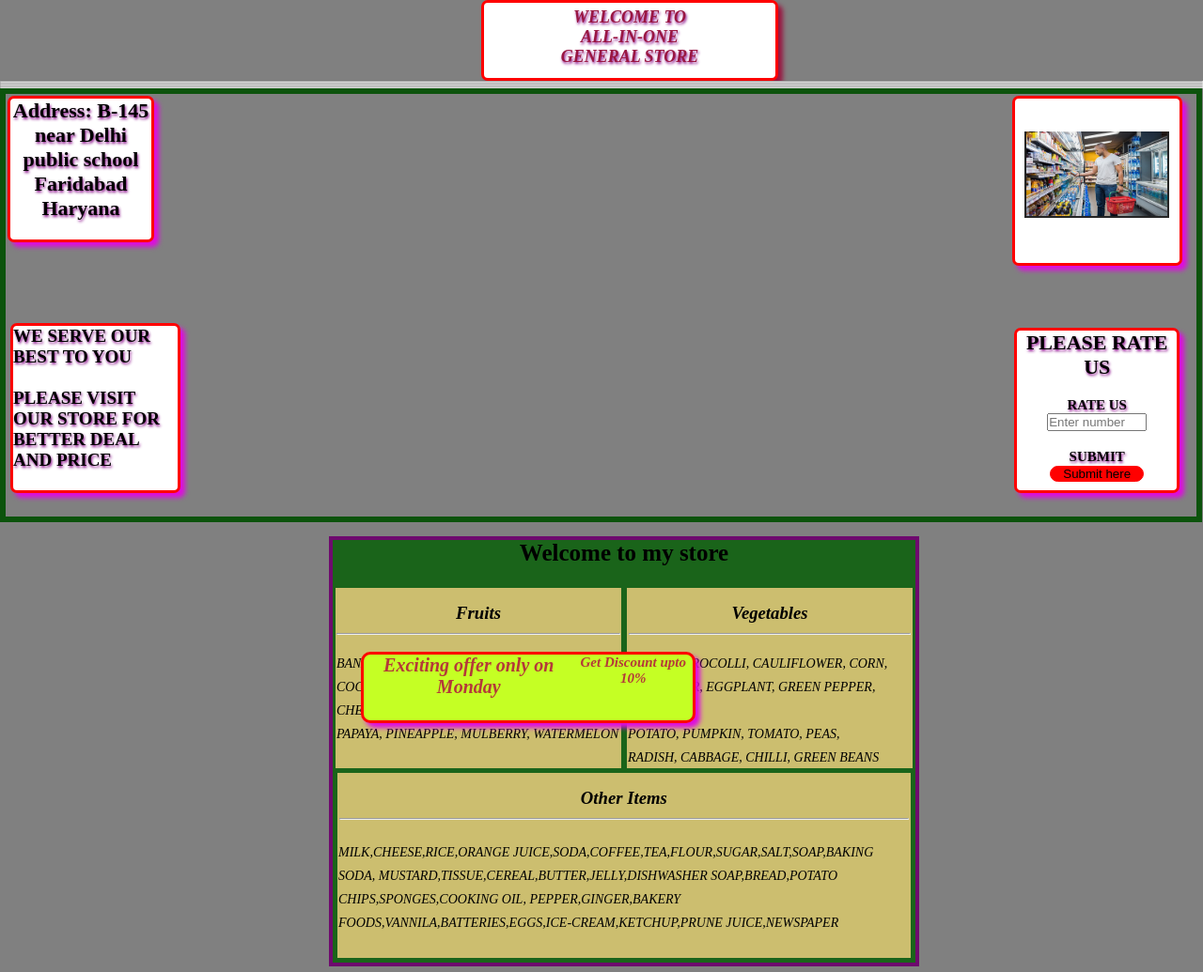
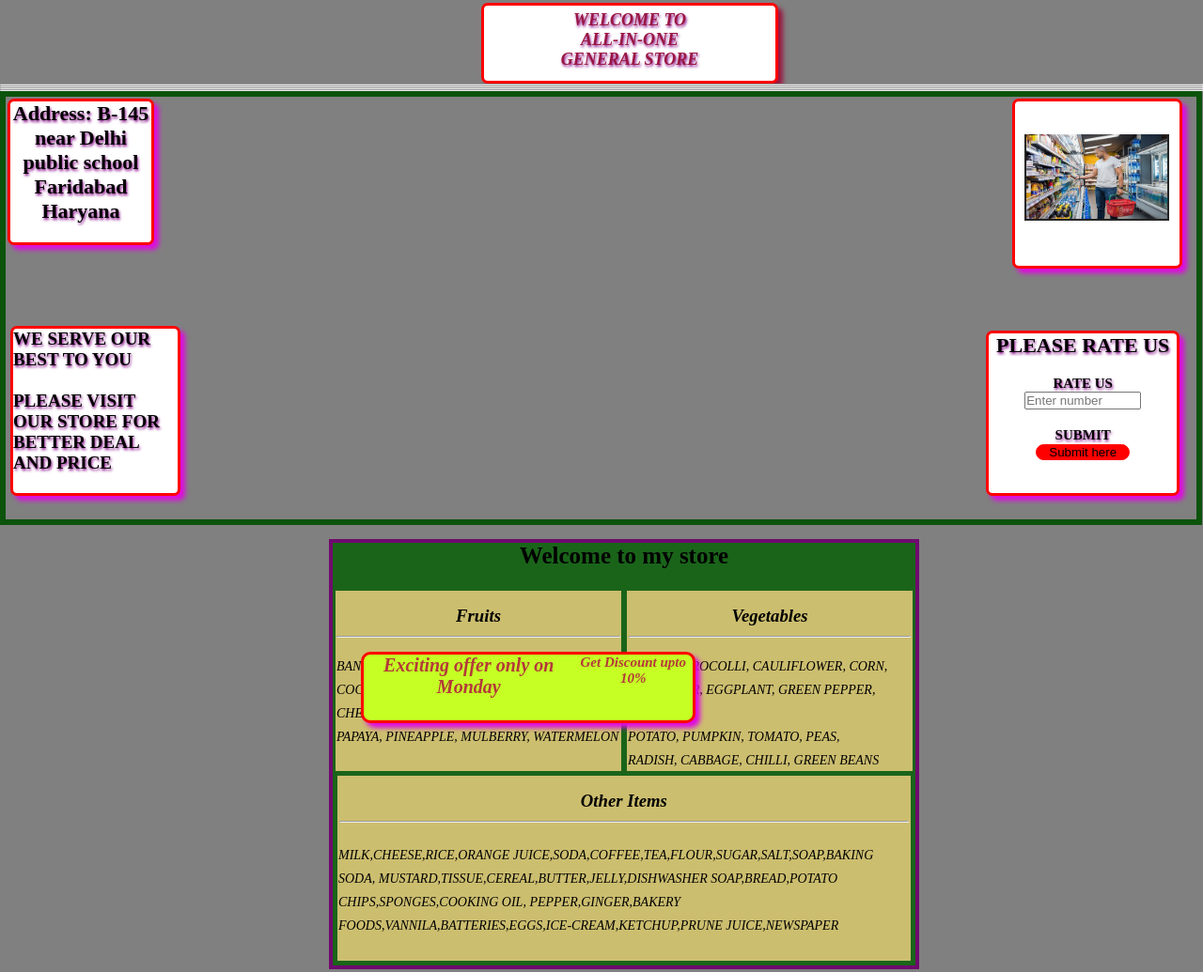
Before and after one commit to JunaidShaikh2498/AS3, a plain HTML site: page index.html in a window 1280 px wide. Shown: the whole page at 94% size. Drawn offline with Linux system fonts and the light colour scheme.

Commit message:
submit button changed

```diff
--- a/index.html
+++ b/index.html
@@ -33,10 +33,10 @@
                <p class="rate_font" style="font-size:22px">PLEASE RATE US</p>
                <br>
                 <form action="">
-                    <label for="rating"  style="font-size:15px;">RATE US</label>
+                    <label for="rating"  style="font-size:15px;">RATE US</label><br>
                     <input type="text" id="rating" name="rate" placeholder="Enter number"style="width: 60%;"><br><br>
-                    <label for="Submit here" style="font-size:15px;">SUBMIT</label><br>
-                    <button id="sub" type="submit">Submit here</button>
+                    <label for="Submit" style="font-size:15px;">SUBMIT</label><br>
+                    <input id="sub" type="submit" value="Submit here">
                 </form>
             </div>
         </div>
--- a/style.css
+++ b/style.css
@@ -6,6 +6,7 @@ body{
     background-color:gray;
 }
 .heading{
+    margin-top: 3px;
     color: rgb(153, 22, 65);
     font-weight: 550;
     text-shadow:1px 2px 3px rgb(136, 9, 136);
@@ -74,7 +75,7 @@ body{
     text-align: center;
     border: 3px solid red;
     height: 170px;
-    width: 170px;
+    width: 200px;
     border-radius: 7px;
     background-color: white;
     box-shadow: 5px 5px 5px rgb(223, 11, 223);
```
